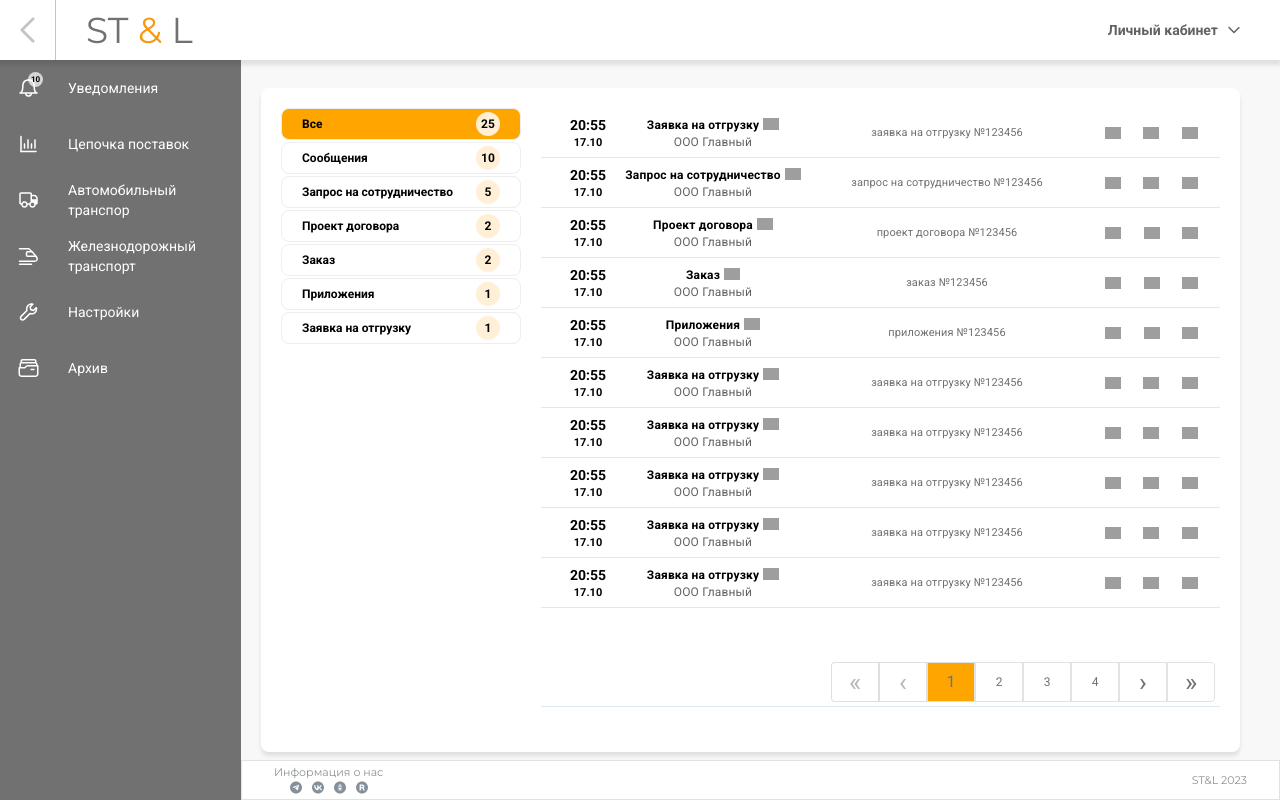
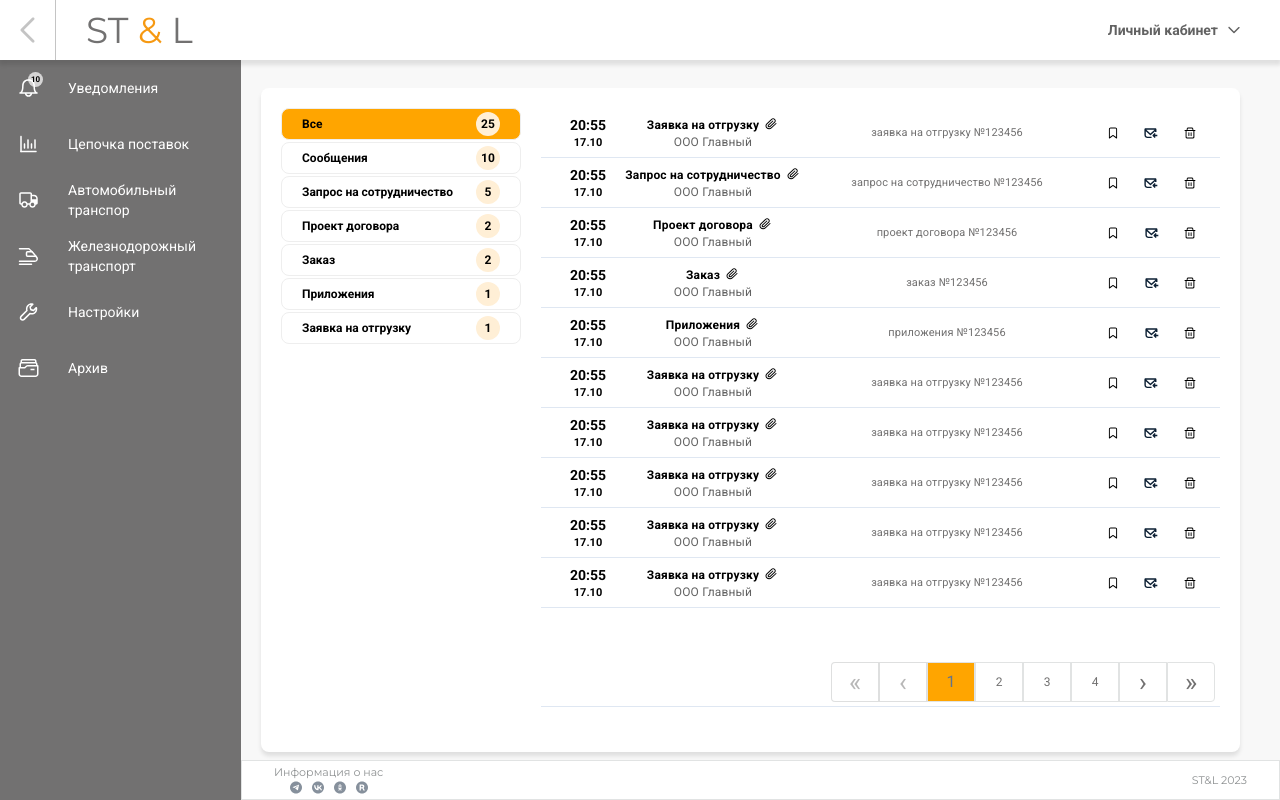
Before and after one commit to pvd0713/logistics, a Vue app: page / in a window 1280 px wide. Built offline with nearby package versions, Linux system fonts and the light colour scheme; grey boxes are pictures that could not be loaded.

Commit message:
добавил страницу с сообщениями

```diff
--- a/src/components/main.vue
+++ b/src/components/main.vue
@@ -1,4 +1,4 @@
-<script setup lang="ts">
+<script setup>
 import Messages from './messages.vue'
 </script>
 
--- a/src/components/message-list.vue
+++ b/src/components/message-list.vue
@@ -21,15 +21,15 @@ defineProps({
       <div class="message-content">
         <div class="message-title">
           {{ message.title }}
-          <i class="icon attachments"></i>
+          <img class="icon attachments" src="/img/attachments.svg" alt="icon" />
         </div>
         <div class="message-company">{{ message.company }}</div>
       </div>
       <div class="message-subtitle">{{ message.subtitle }}</div>
       <div class="message-actions">
-        <i class="icon bookmark"></i>
-        <i class="icon email"></i>
-        <i class="icon delete"></i>
+        <img class="icon bookmark" src="/img/bookmark-icon.svg" alt="icon" />
+        <img class="icon email" src="/img/email-icon.svg" lt="icon" />
+        <img class="icon delete" src="/img/delete-icon.svg" lt="icon" />
       </div>
     </div>
   </div>
@@ -135,7 +135,7 @@ defineProps({
   background-position: center;
 }
 
-.icon.attachments {
+/* .icon.attachments {
   background-image: url('img/attachments.svg');
 }
 
@@ -149,5 +149,5 @@ defineProps({
 
 .icon.delete {
   background-image: url('img/delete-icon.svg');
-}
+} */
 </style>
--- a/src/components/messages.vue
+++ b/src/components/messages.vue
@@ -2,7 +2,7 @@
 import { ref, computed } from 'vue'
 import NotificationList from './notificationList.vue'
 import MessageList from './message-list.vue'
-import Pagination from './pagination1.vue'
+import Pagination from './pagination.vue'
 
 const messages = ref([
   {
```
Also changed, not shown: src/components/pagination.vue (renamed from src/components/pagination1.vue).
